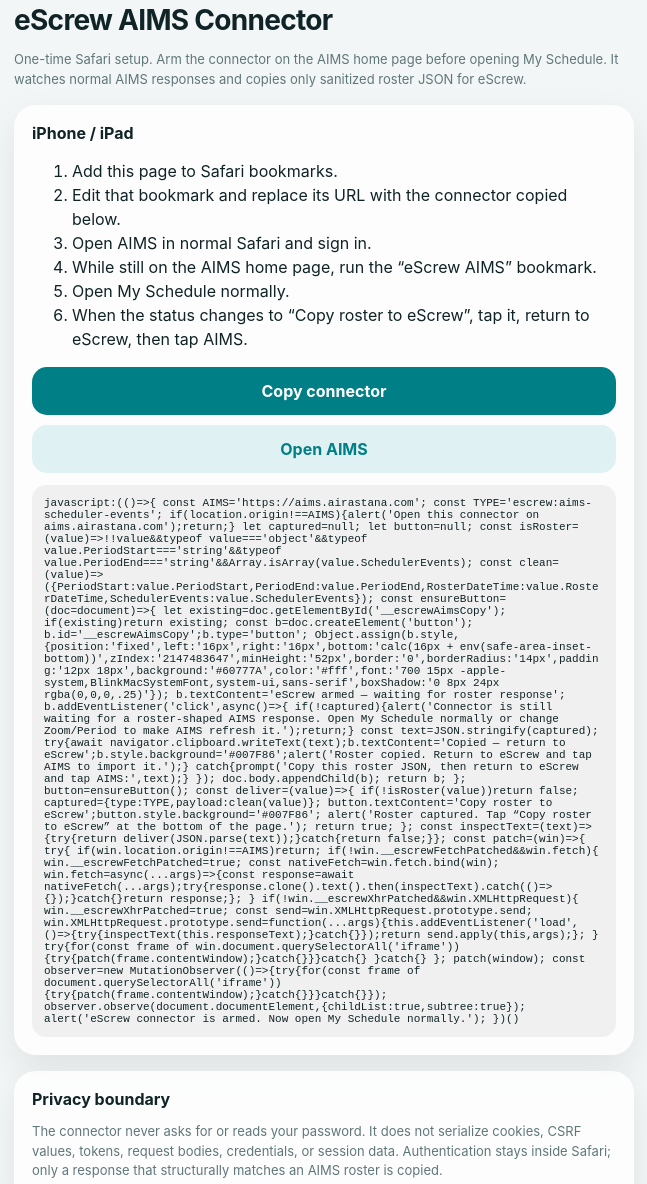
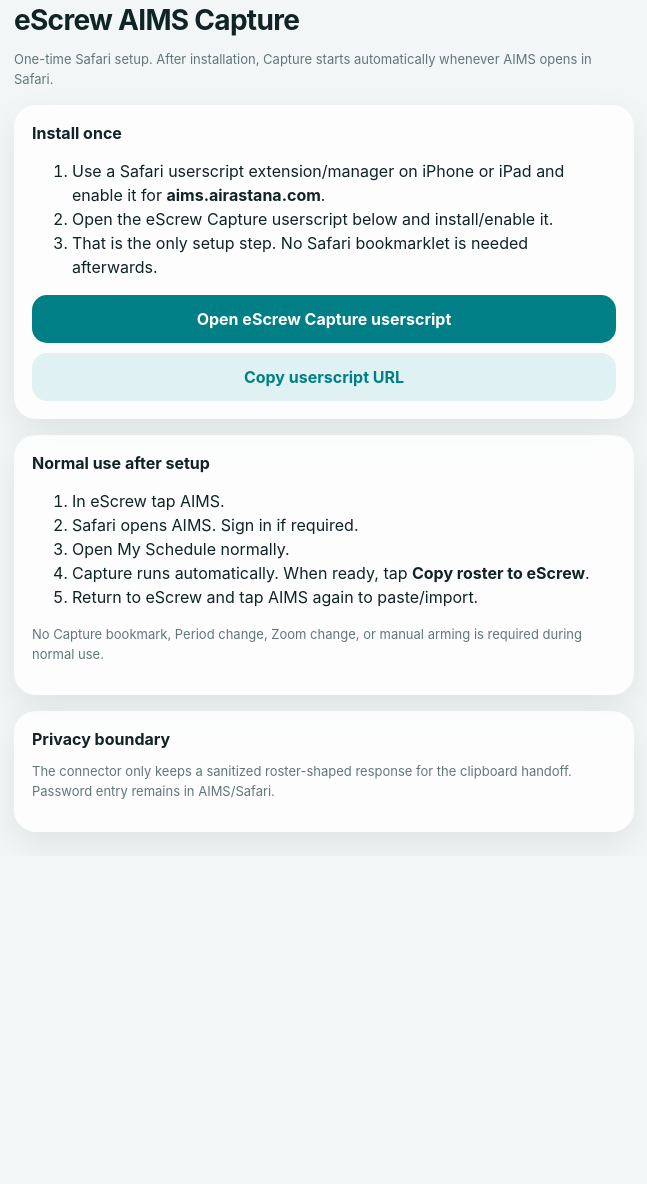
Before and after one commit to rbozzhanov-web/eScrew, a website: page public/aims-connector.html in a window 1280 px wide. Shown: the part 31-1215 px from the top of the page, without its empty margins (316-963 px from the left). After the commit the page ends 887 px from the top, so only its background shows below. Drawn offline with Linux system fonts and the light colour scheme.

Commit message:
Replace bookmarklet setup with one-time persistent capture setup

```diff
--- a/public/aims-connector.html
+++ b/public/aims-connector.html
@@ -4,110 +4,69 @@
   <meta charset="utf-8" />
   <meta name="viewport" content="width=device-width,initial-scale=1,viewport-fit=cover" />
   <meta name="color-scheme" content="light dark" />
-  <title>eScrew AIMS Connector</title>
+  <title>eScrew AIMS Capture</title>
   <style>
-    :root { font-family: -apple-system,BlinkMacSystemFont,"SF Pro Text",Inter,system-ui,sans-serif; color-scheme: light dark; }
+    :root { font-family:-apple-system,BlinkMacSystemFont,"SF Pro Text",Inter,system-ui,sans-serif; color-scheme:light dark; }
     body { margin:0; padding:24px; background:#F2F6F6; color:#102326; }
     main { max-width:620px; margin:0 auto; }
     h1 { font-size:28px; margin:10px 0 8px; letter-spacing:-.7px; }
     p,li { line-height:1.5; }
     .card { margin-top:16px; padding:18px; border-radius:22px; background:rgba(255,255,255,.84); box-shadow:0 14px 36px rgba(0,0,0,.08); }
-    button { width:100%; min-height:48px; border:0; border-radius:15px; font:inherit; font-weight:700; background:#007F86; color:white; }
-    .secondary { margin-top:10px; background:#DFF1F2; color:#007F86; }
-    code { display:block; margin-top:12px; padding:12px; border-radius:14px; overflow-wrap:anywhere; font-size:11px; background:rgba(0,0,0,.05); }
+    a.button,button { display:block; box-sizing:border-box; width:100%; min-height:48px; border:0; border-radius:15px; padding:14px 16px; font:inherit; font-weight:700; text-align:center; text-decoration:none; background:#007F86; color:white; }
+    .secondary { margin-top:10px; background:#DFF1F2!important; color:#007F86!important; }
     .muted { color:#60777A; font-size:13px; }
-    @media (prefers-color-scheme:dark) {
+    @media(prefers-color-scheme:dark){
       body { background:#081519; color:#F3FAFA; }
       .card { background:rgba(21,44,50,.9); }
       .muted { color:#A8BABC; }
-      code { background:rgba(255,255,255,.06); }
-      .secondary { background:rgba(53,184,192,.16); color:#35B8C0; }
+      .secondary { background:rgba(53,184,192,.16)!important; color:#35B8C0!important; }
     }
   </style>
 </head>
 <body>
 <main>
-  <h1>eScrew AIMS Connector</h1>
-  <p class="muted">One-time Safari setup. Arm the connector on the AIMS home page before opening My Schedule. It watches normal AIMS responses and copies only sanitized roster JSON for eScrew.</p>
+  <h1>eScrew AIMS Capture</h1>
+  <p class="muted">One-time Safari setup. After installation, Capture starts automatically whenever AIMS opens in Safari.</p>
+
   <div class="card">
-    <strong>iPhone / iPad</strong>
+    <strong>Install once</strong>
     <ol>
-      <li>Add this page to Safari bookmarks.</li>
-      <li>Edit that bookmark and replace its URL with the connector copied below.</li>
-      <li>Open AIMS in normal Safari and sign in.</li>
-      <li>While still on the AIMS home page, run the “eScrew AIMS” bookmark.</li>
+      <li>Use a Safari userscript extension/manager on iPhone or iPad and enable it for <strong>aims.airastana.com</strong>.</li>
+      <li>Open the eScrew Capture userscript below and install/enable it.</li>
+      <li>That is the only setup step. No Safari bookmarklet is needed afterwards.</li>
+    </ol>
+    <a class="button" href="./escrew-aims.user.js">Open eScrew Capture userscript</a>
+    <button id="copy" class="secondary">Copy userscript URL</button>
+  </div>
+
+  <div class="card">
+    <strong>Normal use after setup</strong>
+    <ol>
+      <li>In eScrew tap AIMS.</li>
+      <li>Safari opens AIMS. Sign in if required.</li>
       <li>Open My Schedule normally.</li>
-      <li>When the status changes to “Copy roster to eScrew”, tap it, return to eScrew, then tap AIMS.</li>
+      <li>Capture runs automatically. When ready, tap <strong>Copy roster to eScrew</strong>.</li>
+      <li>Return to eScrew and tap AIMS again to paste/import.</li>
     </ol>
-    <button id="copy">Copy connector</button>
-    <button id="open" class="secondary">Open AIMS</button>
-    <code id="preview"></code>
+    <p class="muted">No Capture bookmark, Period change, Zoom change, or manual arming is required during normal use.</p>
   </div>
+
   <div class="card">
     <strong>Privacy boundary</strong>
-    <p class="muted">The connector never asks for or reads your password. It does not serialize cookies, CSRF values, tokens, request bodies, credentials, or session data. Authentication stays inside Safari; only a response that structurally matches an AIMS roster is copied.</p>
+    <p class="muted">The connector only keeps a sanitized roster-shaped response for the clipboard handoff. Password entry remains in AIMS/Safari.</p>
   </div>
 </main>
 <script>
 (() => {
-  const source = String.raw`(()=>{
-    const AIMS='https://aims.airastana.com';
-    const TYPE='escrew:aims-scheduler-events';
-    if(location.origin!==AIMS){alert('Open this connector on aims.airastana.com');return;}
-    let captured=null;
-    let button=null;
-    const isRoster=(value)=>!!value&&typeof value==='object'&&typeof value.PeriodStart==='string'&&typeof value.PeriodEnd==='string'&&Array.isArray(value.SchedulerEvents);
-    const clean=(value)=>({PeriodStart:value.PeriodStart,PeriodEnd:value.PeriodEnd,RosterDateTime:value.RosterDateTime,SchedulerEvents:value.SchedulerEvents});
-    const ensureButton=(doc=document)=>{
-      let existing=doc.getElementById('__escrewAimsCopy');
-      if(existing)return existing;
-      const b=doc.createElement('button');
-      b.id='__escrewAimsCopy';b.type='button';
-      Object.assign(b.style,{position:'fixed',left:'16px',right:'16px',bottom:'calc(16px + env(safe-area-inset-bottom))',zIndex:'2147483647',minHeight:'52px',border:'0',borderRadius:'14px',padding:'12px 18px',background:'#60777A',color:'#fff',font:'700 15px -apple-system,BlinkMacSystemFont,system-ui,sans-serif',boxShadow:'0 8px 24px rgba(0,0,0,.25)'});
-      b.textContent='eScrew armed — waiting for roster response';
-      b.addEventListener('click',async()=>{
-        if(!captured){alert('Connector is still waiting for a roster-shaped AIMS response. Open My Schedule normally or change Zoom/Period to make AIMS refresh it.');return;}
-        const text=JSON.stringify(captured);
-        try{await navigator.clipboard.writeText(text);b.textContent='Copied — return to eScrew';b.style.background='#007F86';alert('Roster copied. Return to eScrew and tap AIMS to import it.');}
-        catch{prompt('Copy this roster JSON, then return to eScrew and tap AIMS:',text);}
-      });
-      doc.body.appendChild(b);
-      return b;
-    };
-    button=ensureButton();
-    const deliver=(value)=>{
-      if(!isRoster(value))return false;
-      captured={type:TYPE,payload:clean(value)};
-      button.textContent='Copy roster to eScrew';button.style.background='#007F86';
-      alert('Roster captured. Tap “Copy roster to eScrew” at the bottom of the page.');
-      return true;
-    };
-    const inspectText=(text)=>{try{return deliver(JSON.parse(text));}catch{return false;}};
-    const patch=(win)=>{
-      try{
-        if(win.location.origin!==AIMS)return;
-        if(!win.__escrewFetchPatched&&win.fetch){
-          win.__escrewFetchPatched=true;
-          const nativeFetch=win.fetch.bind(win);
-          win.fetch=async(...args)=>{const response=await nativeFetch(...args);try{response.clone().text().then(inspectText).catch(()=>{});}catch{}return response;};
-        }
-        if(!win.__escrewXhrPatched&&win.XMLHttpRequest){
-          win.__escrewXhrPatched=true;
-          const send=win.XMLHttpRequest.prototype.send;
-          win.XMLHttpRequest.prototype.send=function(...args){this.addEventListener('load',()=>{try{inspectText(this.responseText);}catch{}});return send.apply(this,args);};
-        }
-        try{for(const frame of win.document.querySelectorAll('iframe')){try{patch(frame.contentWindow);}catch{}}}catch{}
-      }catch{}
-    };
-    patch(window);
-    const observer=new MutationObserver(()=>{try{for(const frame of document.querySelectorAll('iframe')){try{patch(frame.contentWindow);}catch{}}}catch{}});
-    observer.observe(document.documentElement,{childList:true,subtree:true});
-    alert('eScrew connector is armed. Now open My Schedule normally.');
-  })()`;
-  const bookmarklet='javascript:'+source.replace(/\s+/g,' ');
-  document.getElementById('preview').textContent=bookmarklet;
-  document.getElementById('copy').addEventListener('click',async()=>{try{await navigator.clipboard.writeText(bookmarklet);document.getElementById('copy').textContent='Copied';}catch{prompt('Copy this connector URL:',bookmarklet);}});
-  document.getElementById('open').addEventListener('click',()=>window.open('https://aims.airastana.com/','escrew-aims'));
+  const url = new URL('./escrew-aims.user.js', location.href).href;
+  document.getElementById('copy').addEventListener('click', async () => {
+    try {
+      await navigator.clipboard.writeText(url);
+      document.getElementById('copy').textContent = 'Copied';
+    } catch {
+      prompt('Copy this userscript URL:', url);
+    }
+  });
 })();
 </script>
 </body>
```
